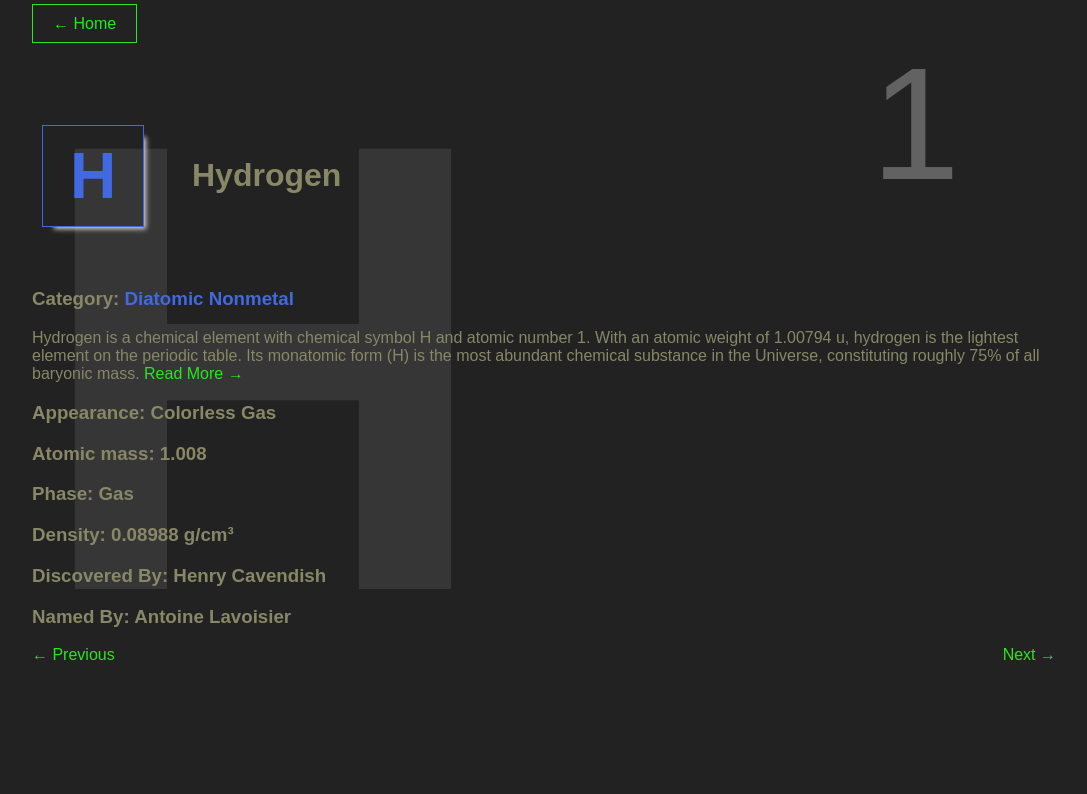
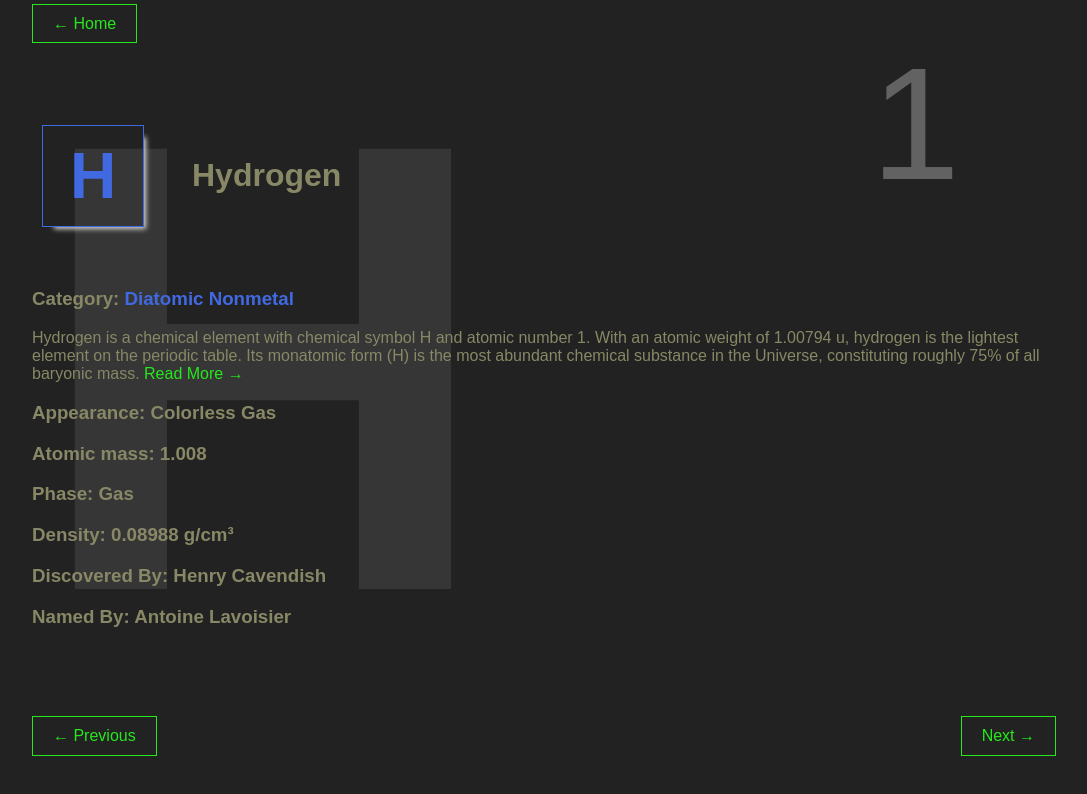
Before and after one commit to alex-yatseyko/ReactPeriodicTable, a React (Create React App) app: page /element/1 in a window 1280 px wide. Shown: the top 794 px of the page, without its empty margins (96-1183 px from the left). Built offline with nearby package versions, Linux system fonts and the light colour scheme.

Commit message:
new-navigation

```diff
--- a/src/App.css
+++ b/src/App.css
@@ -72,3 +72,7 @@ a {
   text-decoration: none;
   color: #61dafb;
 }
+
+.container {
+  margin: auto;
+}
--- a/src/ElementItem/ElementItem.css
+++ b/src/ElementItem/ElementItem.css
@@ -7,7 +7,6 @@ body {
 }
 .back {
     border: 1px solid;
-    padding: 20px;
     padding: 10px 20px;
     transition: .5s;
     top: 15px;
@@ -33,15 +32,12 @@ body {
     color: #fff;
     opacity: .29;
     font-size: 10rem;
-    /* right: 0; */
-    /* top: -10rem; */
     top: -8rem;
     right: 14rem;
 }
 .bg-symbol {
     position: absolute;
     font-size: 40rem;
-    /* top: -4rem; */
     opacity: .09;
     z-index: -1;
     color: #fff;
@@ -51,7 +47,6 @@ body {
 .symbol {
     border: 1px solid;
     font-size: 4rem;
-    /* box-shadow: 10px 10px 5px 0px rgba(214,214,214,1); */
     box-shadow: 7px 7px 5px -5px rgba(214,214,214,1);
     margin-right: 3rem;
     margin-left: 10px;
@@ -81,4 +76,11 @@ body {
     display: flex;
     justify-content: space-between;
     margin-bottom: 20px;
+    position: fixed;
+    width: 80%;
+    bottom: 3vh;
 }
+.navigation a {
+    border: 1px solid;
+    padding: 10px 20px;
+}
--- a/src/ElementItem/ElementItem.js
+++ b/src/ElementItem/ElementItem.js
@@ -1,4 +1,4 @@
-import React, { Fragment, useState } from 'react'
+import React, { useState } from 'react'
 import elements from '../PeriodicTableJSON.json'
 import './ElementItem.css';
 import { useParams, Link } from "react-router-dom";
@@ -33,7 +33,7 @@ export default function ElementItem() {
 
       <div className="navigation">
         <Link to={`/element/${id-1}`}>← Previous</Link>
-        <Link to={`/element/${parseInt(id) + 1}`}>Next →</Link>
+        <Link to={`/element/${parseInt(id, 10) + 1}`}>Next →</Link>
       </div>
     </div>
   )
--- a/src/Elements/Elements.js
+++ b/src/Elements/Elements.js
@@ -16,6 +16,7 @@ export default class Elements extends Component {
             <img src={logo} className="App-logo" alt="logo" />
             <h1 className="Elements">React Periodic Table</h1>
           </header>
+          <div className="container">
             <ul className="elements-list">
             {
               this.state.elements.map(el => {
@@ -29,6 +30,7 @@ export default class Elements extends Component {
               })
             }
             </ul>
+          </div>
           {/* <div className="copy">
             <a className="copy-link" href="https://www.facebook.com/alchemist.klesk">&copy; Alex Yatseyko</a>
           </div> */}
```
Also changed, not shown: 1 other file (tests, documents, lock files or other folders). Lines whose indentation alone changed are shown as unchanged.
